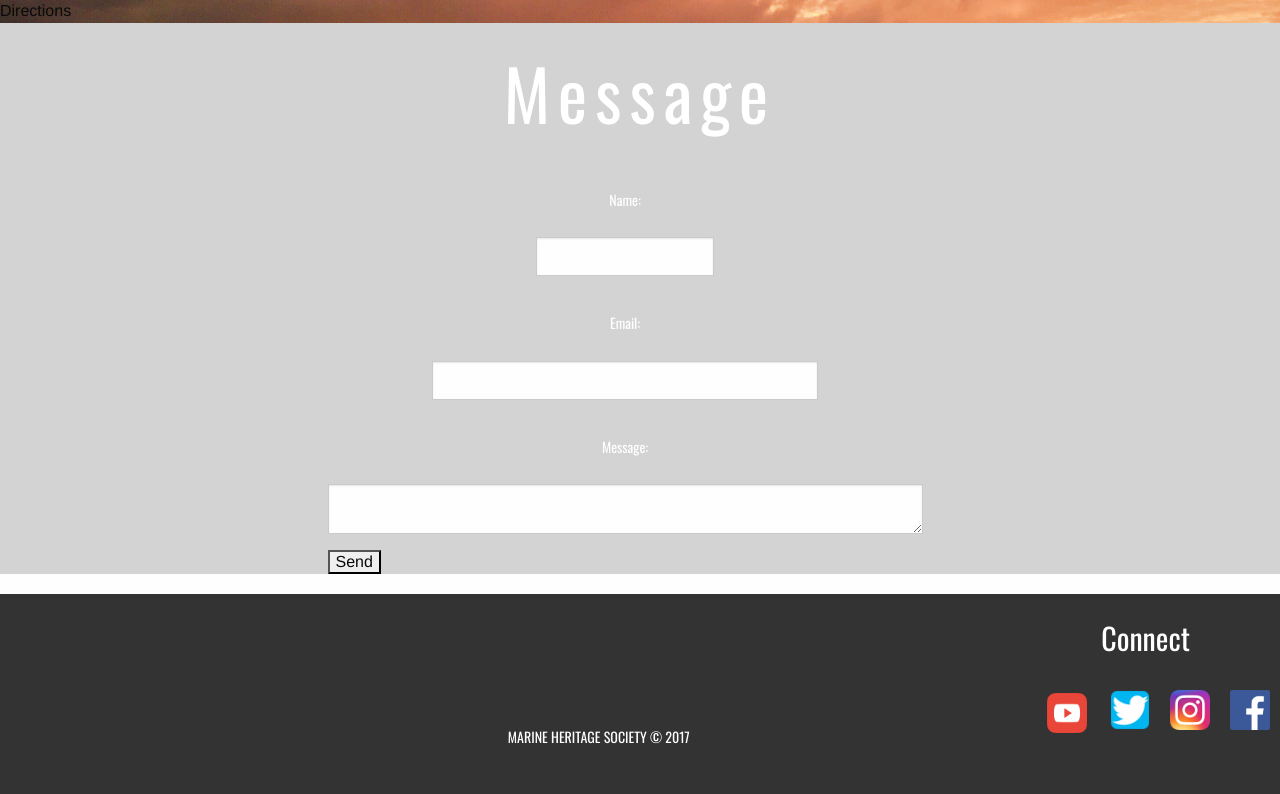
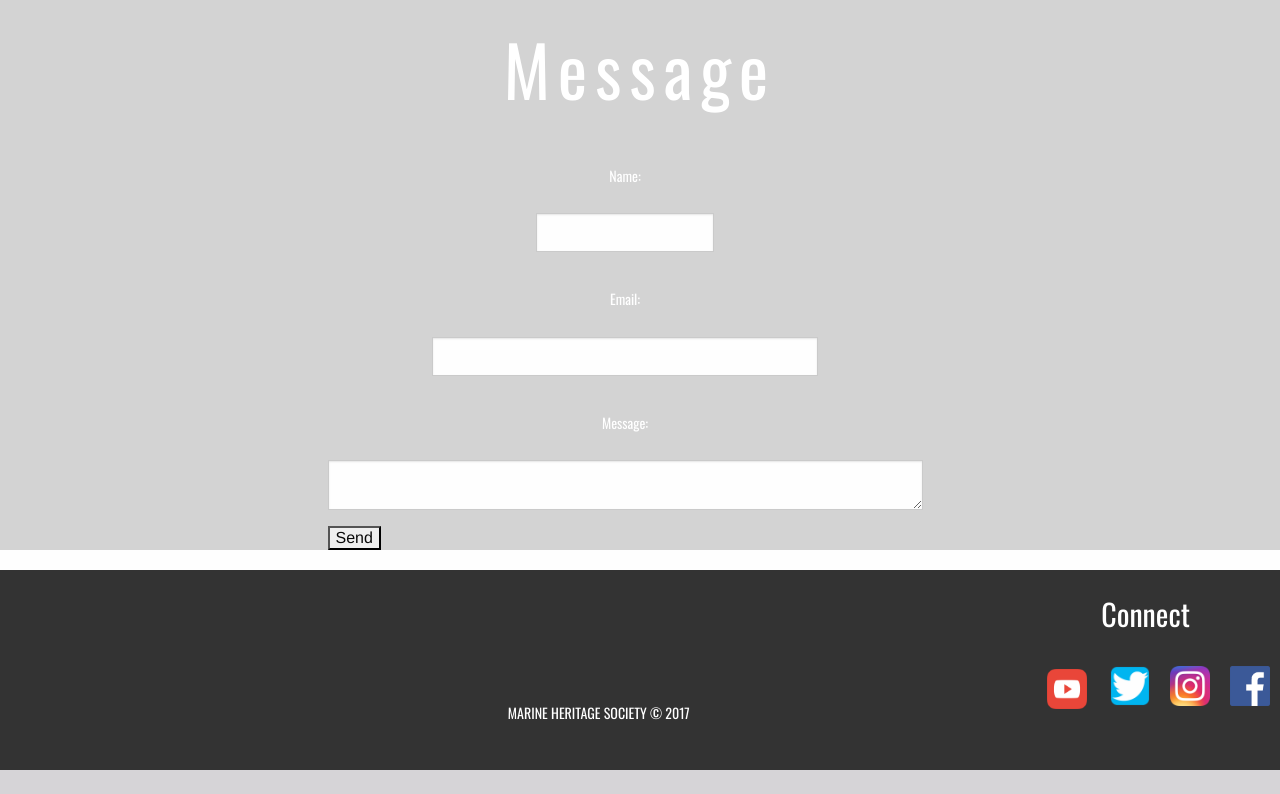
Before and after one commit to JeremyLeigh/Chantry_Island, a PHP site: page /contact.php in a window 1280 px wide; the page is wider, and only the part inside the window is pictured. Shown: the part 881-1675 px from the top of that part. After the commit the page ends 1651 px from the top of that part, so only its background shows below. Run offline with PHP 8.4, Linux system fonts and the light colour scheme; some libraries are stand-ins or nearby versions.

Commit message:
Update contact.php

```diff
--- a/contact.php
+++ b/contact.php
@@ -57,7 +57,7 @@ Canada, N0H 2L0 </p>
 
 
 <div class="map-wrapper"></div>
-<button id="directions">Directions</button>
+
 
 
 <section id="bottom" class="row fullWidth">
```
